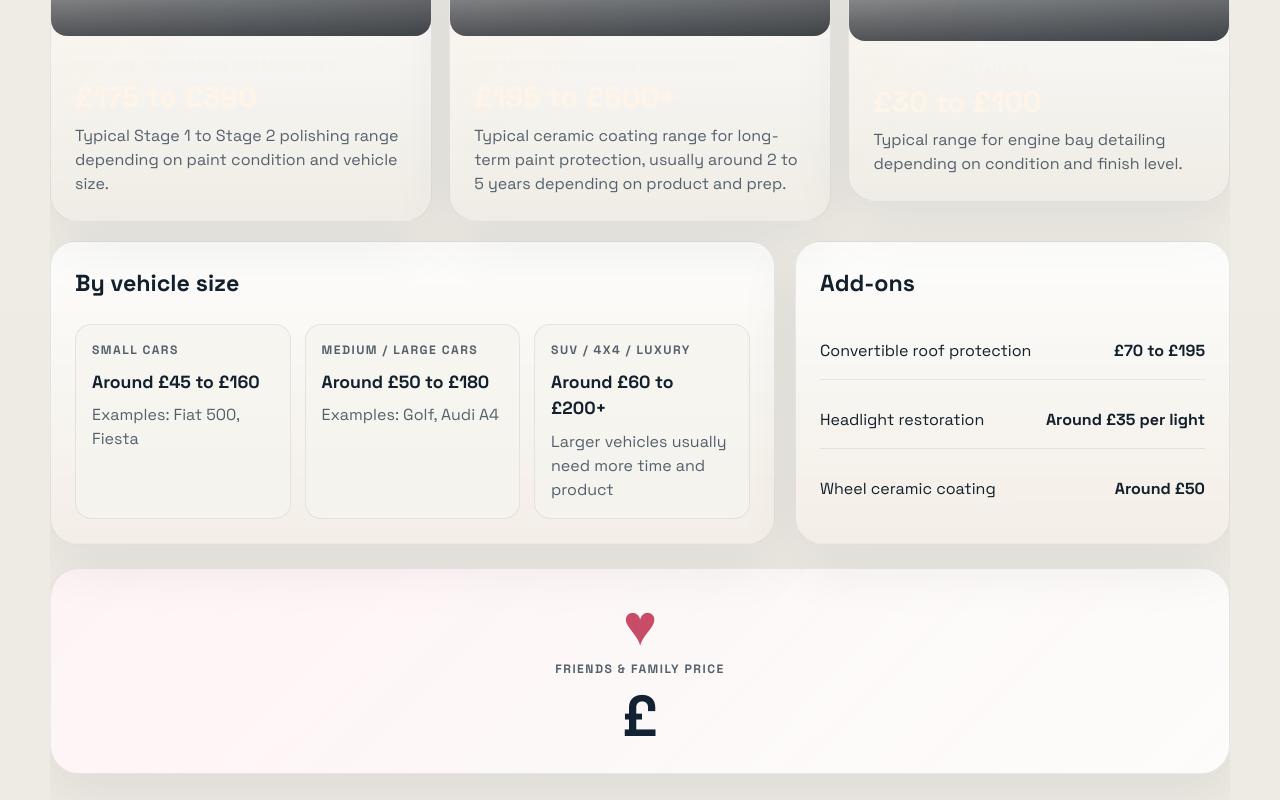
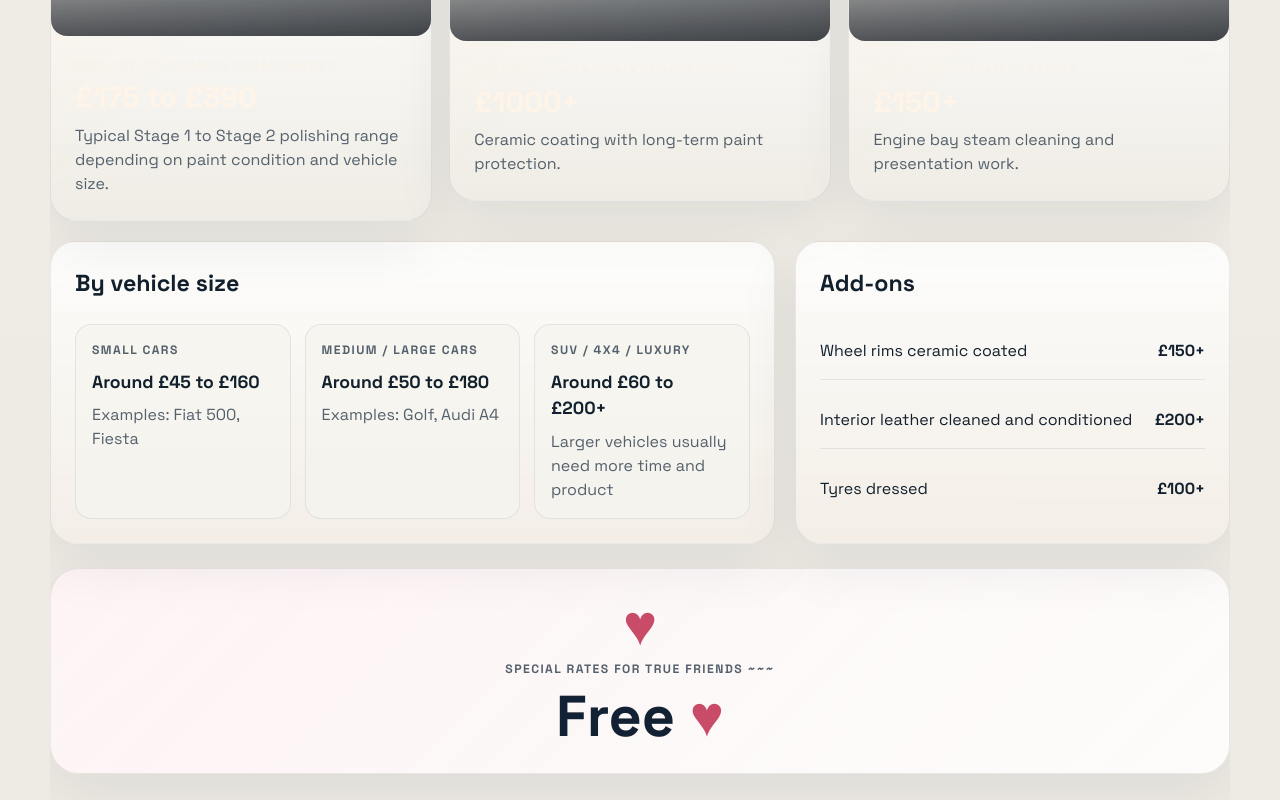
Before and after one commit to paresh100/amps-detailing, a React (Vite) app: page / in a window 1280 px wide. Shown: the part 4800-5600 px from the top of the page. Built offline with nearby package versions, Linux system fonts and the light colour scheme.

Commit message:
Update pricing details

```diff
--- a/src/App.css
+++ b/src/App.css
@@ -749,6 +749,10 @@
   color: #122234;
 }
 
+.friends-family-inline-heart {
+  color: #c84b68;
+}
+
 .pricing-card {
   padding: 1.5rem;
   background:
--- a/src/components/Sections.jsx
+++ b/src/components/Sections.jsx
@@ -482,8 +482,8 @@ export function PricingSection() {
         transition={{ duration: 0.55, ease: [0.22, 1, 0.36, 1] }}
       >
         <span className="friends-family-heart" aria-hidden="true">♥</span>
-        <p className="pricing-service">Friends &amp; Family Price</p>
-        <h3>£</h3>
+        <p className="pricing-service">Special Rates For True Friends ~~~</p>
+        <h3>Free <span className="friends-family-inline-heart" aria-hidden="true">♥</span></h3>
       </Motion.div>
     </Motion.section>
   )
--- a/src/data/siteData.js
+++ b/src/data/siteData.js
@@ -75,19 +75,19 @@ export const servicesData = [
   {
     slug: 'ceramic-coating-paint-protection',
     title: 'Ceramic coating/paint protection',
-    shortPrice: '£195 to £600+',
+    shortPrice: '£1000+',
     summary: 'Ceramic protection sits higher because the prep matters, the finish matters, and the coating is intended to last for years.',
-    note: 'Typical ceramic coating range for long-term paint protection, usually around 2 to 5 years depending on product and prep.',
+    note: 'Ceramic coating with long-term paint protection.',
     overview:
       'Ceramic coating is one of the clearest examples of detail-level work. The coating itself matters, but the preparation beforehand matters just as much if the result is going to last and look right.',
     includes: ['Paint preparation', 'Long-term ceramic protection', '2 to 5 year protection options', 'Protection-focused finishing'],
   },
   {
     slug: 'engine-bay-detailing',
-    title: 'Engine bay detailing',
-    shortPrice: '£30 to £100',
+    title: 'Engine bay steam cleaning',
+    shortPrice: '£150+',
     summary: 'Engine bay work is often an add-on, but careful cleaning and dressing still carries clear standalone value.',
-    note: 'Typical range for engine bay detailing depending on condition and finish level.',
+    note: 'Engine bay steam cleaning and presentation work.',
     overview:
       'Engine bay detailing is about controlled, careful cleaning rather than making a mess under the bonnet. It lifts presentation and shows the same attention to the parts most people ignore.',
     includes: ['Careful steam cleaning', 'Safe surface wipe-down', 'Dressing and presentation', 'Condition-based finishing'],
@@ -114,7 +114,7 @@ export const vehicleSizes = [
 ]
 
 export const addOns = [
-  { title: 'Convertible roof protection', price: '£70 to £195' },
-  { title: 'Headlight restoration', price: 'Around £35 per light' },
-  { title: 'Wheel ceramic coating', price: 'Around £50' },
+  { title: 'Wheel rims ceramic coated', price: '£150+' },
+  { title: 'Interior leather cleaned and conditioned', price: '£200+' },
+  { title: 'Tyres dressed', price: '£100+' },
 ]
```
